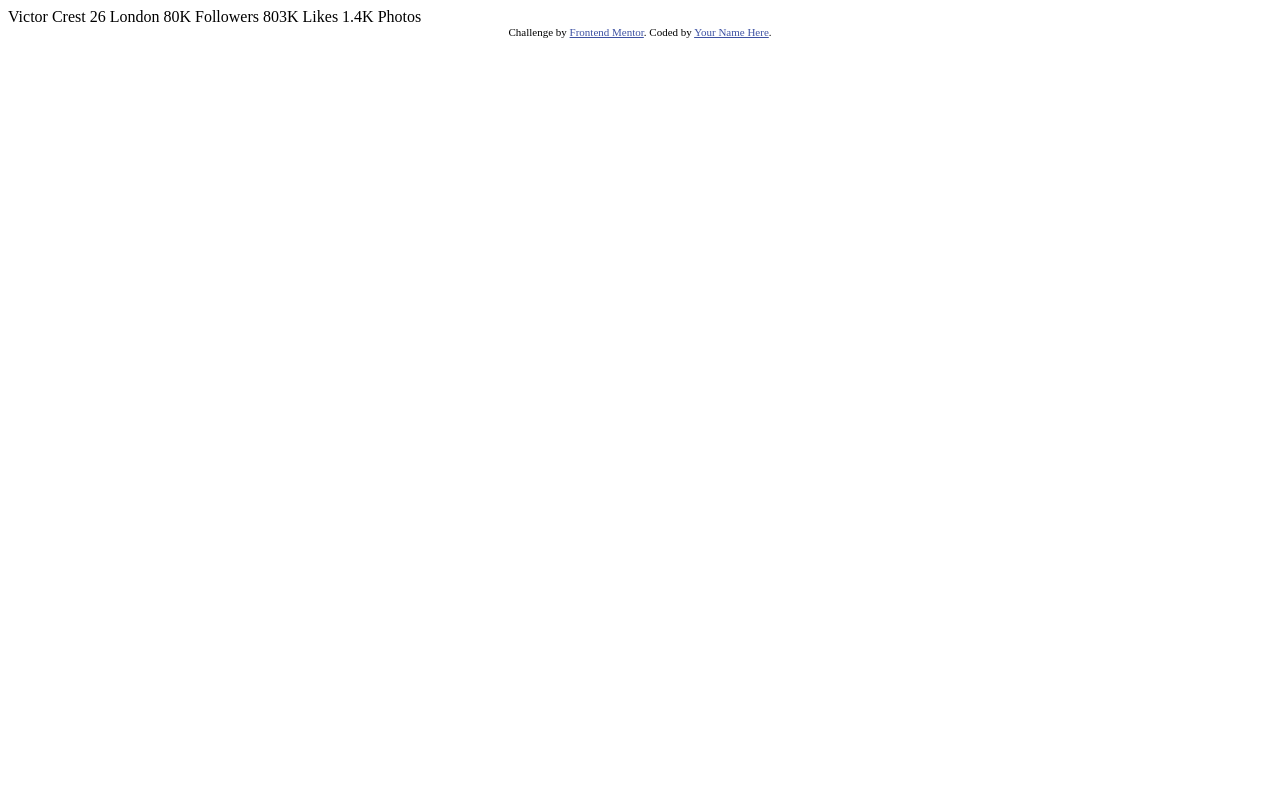
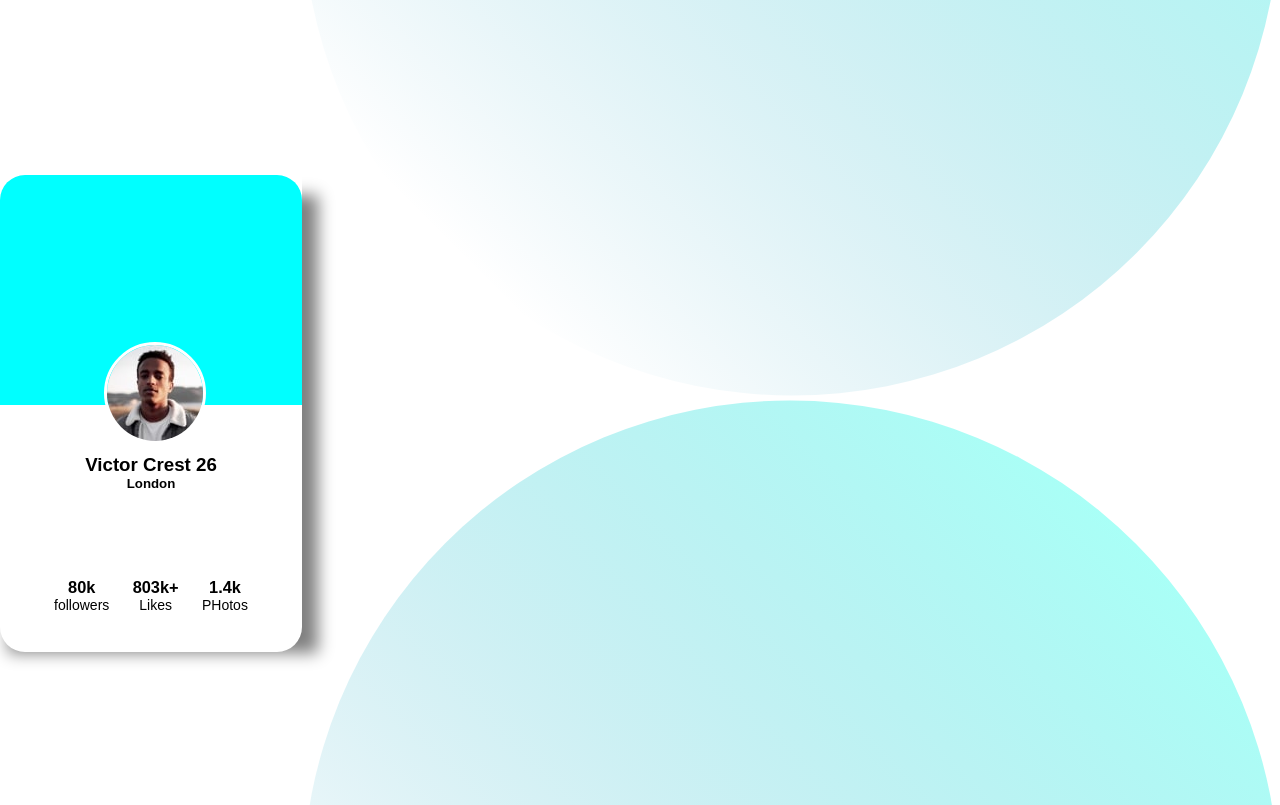
Before and after one commit to jamesavakian62/stats-preview-card, a plain HTML site: page index.html in a window 1280 px wide. Shown: the top 805 px of the page. Drawn offline with Linux system fonts and the light colour scheme.

Commit message:
Add files via upload

```diff
--- a/index.html
+++ b/index.html
@@ -1,35 +1,76 @@
 <!DOCTYPE html>
 <html lang="en">
+
 <head>
-  <meta charset="UTF-8">
-  <meta name="viewport" content="width=device-width, initial-scale=1.0"> <!-- displays site properly based on user's device -->
+    <meta charset="UTF-8" />
+    <meta name="viewport" content="width=device-width, initial-scale=1.0" />
+    <!-- displays site properly based on user's device -->
 
-  <link rel="icon" type="image/png" sizes="32x32" href="./images/favicon-32x32.png">
+    <link rel="icon" type="image/png" sizes="32x32" href="./images/favicon-32x32.png" />
+    <link rel="stylesheet" href="style.css" />
+    <title>HW Card</title>
+</head>
 
-  <title>Frontend Mentor | Profile card component</title>
+<body>
 
-  <!-- Feel free to remove these styles or customise in your own stylesheet 👍 -->
-  <style>
-    .attribution { font-size: 11px; text-align: center; }
-    .attribution a { color: hsl(228, 45%, 44%); }
-  </style>
-</head>
-<body>
-  Victor Crest
-  26
-  London
+    <div class="container">
 
-  80K
-  Followers
 
-  803K
-  Likes
+        <div class='top'>
+        </div>
 
-  1.4K
-  Photos
-  <div class="attribution">
-    Challenge by <a href="https://www.frontendmentor.io?ref=challenge" target="_blank">Frontend Mentor</a>.
-    Coded by <a href="#">Your Name Here</a>.
-  </div>
+
+        <div class='mid'>
+                <div class='photo'>
+                    <img src='images/image-victor.jpg'>
+                </div>
+        </div>
+
+        <div class='mid-bottom'>
+
+        </div>
+
+        <div class='mm'>
+              <h3>Victor Crest 26 </h3>
+            <h5>London</h5>
+        </div>
+        <div class='footer'>
+
+            <div class="one"> <h3>80k</h3> <p>followers</p> </div>
+            <div class="one"> <h3>803k+</h3> <p>Likes</p></div>
+            <div class="one"> <h3>1.4k</h3> <p>PHotos</p></div>
+        </div>
+
+    </div>
+
+    <div class='background'>
+        <div class='background-top'>
+
+                <svg
+                    width="978"
+                    height="978"
+                    xmlns="http://www.w3.org/2000/svg">
+                    <defs><linearGradient x1="50%" y1=".779%" x2="50%" y2="100%" id="a"><stop stop-color="#0989B4" stop-opacity="0" offset="0%"/><stop stop-color="#53FFEE" offset="99.94%"/></linearGradient></defs>
+                    <ellipse fill="url(#a)"
+                    transform="rotate(-135 489 489)" cx="489" cy="489" rx="489" ry="488" fill-rule="evenodd" opacity=".5"/>
+                </svg>
+           </div>
+        <div class='back-bottom'>
+           <svg
+            width="978"
+            height="978"
+            xmlns="http://www.w3.org/2000/svg">
+            <defs><linearGradient x1="50%" y1=".779%" x2="50%" y2="100%" id="a"><stop stop-color="#0989B4" stop-opacity="0" offset="0%"/><stop stop-color="#53FFEE" offset="99.94%"/></linearGradient></defs>
+            <ellipse fill="url(#a)"
+            transform="rotate(-135 489 489)" cx="489" cy="489" rx="489" ry="488" fill-rule="evenodd" opacity=".5"/>
+        </svg>
+
+        <div class='below'>
+        </div>
+
+   </div>
+</div>
+
 </body>
+
 </html>
--- a/style.css
+++ b/style.css
@@ -1,8 +1,5 @@
-
-
 * {
-margin 0;
-padding 0;
+    margin: 0;
     box-sizing: border-box;
     font-family: Arial, Helvetica, sans-serif;
   }
@@ -10,17 +7,110 @@ font-family: Arial, Helvetica, sans-serif;
   body {
     height: 100vh;
     width: 100vw;
-      width: 100%;
-      height: 100%;
-      opacity: .3;
-      background-image: url( ' ' ) ;
-      background-image: norepeat;
-      background-image: cover;
+    display: flex;
+    align-items: center;
+    justify-content: center;
+
+
   }
-
   h1, p{
     padding:0 15px;
   }
+
   .container {
+    height: 450px;
+    width: 450px;
+    /* display:flex;
+    flex-direction:column;
+    align-items: center: */
+    box-shadow: 12px 24px 15px 4px gray;
 
     }
+
+ .background-top{
+   background-position-y:top
+ /* background-position: 5% 5%; */
+ }
+
+ .back-bottom{
+  background-position: 65% 45%;
+ }
+ .below{
+  background-color: aqua;
+ }
+  .top {
+    width: 100%;
+    height: 33%;
+    background-color:aqua;
+    border-top-right-radius: 25px;
+    border-top-left-radius: 25px;
+  }
+
+.mid{
+  height: 10%;
+  width:100%;
+  display: flex;
+  flex-direction: column;
+ align-items:  center;
+ justify-content: center;
+  align-content: center;
+  color:black;
+  background-color:aqua ;
+}
+.mid-bottom{
+  height: 8%;
+  width:100%;
+  display: flex;
+  flex-direction: column;
+ align-items:  center;
+ justify-content: center;
+  align-content: center;
+  color:black;
+  background-color:aqua ;
+}
+.photo {
+    width: 95px;
+    height: 18%;
+    display: flex;
+    flex-direction: column;
+    align-items: flex-start;
+    background-repeat: no-repeat;
+
+  }
+
+  .mm{
+    width: 100%;
+    height: 30%;
+    display: flex;
+    flex-direction: column;
+    align-items: center;
+    justify-content: center;
+    background-color: white;
+  }
+
+img {
+  border-radius: 50%;
+  border: 3px solid white;
+  background-position-y: top;
+}
+
+  .footer{
+    width: 100%;
+    height: 25%;
+    background-color: white;
+   display: flex;
+    flex-direction: row;
+    justify-content: center;
+    align-items:  center;
+    color: black;
+ font-size: 14px;
+ border-bottom-right-radius: 25px;
+ border-bottom-left-radius: 25px;
+}
+
+.one {
+  display: flex;
+  flex-direction:column;
+  align-items: center;
+  justify-content: space-around;
+  }
```
Also changed, not shown: images/bg-pattern-bottom.svg, images/bg-pattern-top.svg. Lines whose indentation alone changed are shown as unchanged.
